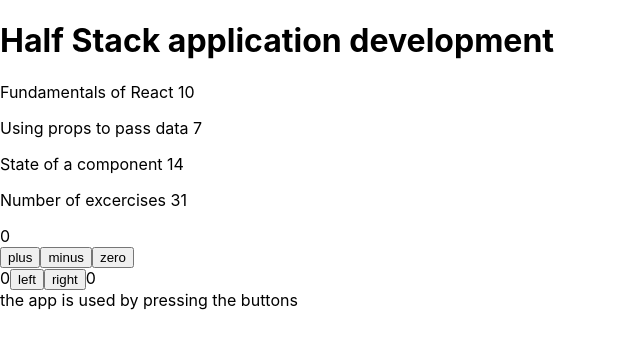
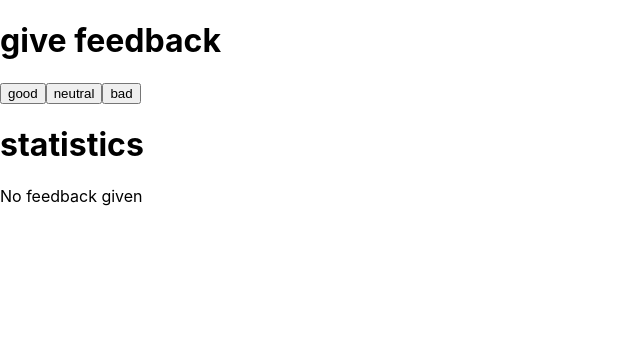
Before and after one commit to edvio4/part1, a React (Create React App) app: page / in a window 1280 px wide. Shown: the top 348 px of the page, without its empty margins (0-640 px from the left). Built offline with nearby package versions, Linux system fonts and the light colour scheme.

Commit message:
exercise for part 1d

```diff
--- a/src/App.js
+++ b/src/App.js
@@ -4,13 +4,17 @@
 import Part1ab from './Part1ab';
 import Part1c from './Part1c';
 import Part1d from './Part1d';
+import Part1dexer from './Part1dexer';
 
 function App() {
     return (
         <div>
-          <Part1ab />
-          <Part1c />
-          <Part1d />
+        {
+            // <Part1ab />
+            // <Part1c />
+            // <Part1d />
+        }
+        <Part1dexer />
         </div>
     );
 }
--- /dev/null
+++ b/src/Part1dexer.js
@@ -0,0 +1,78 @@
+import React, { useState } from 'react';
+import Button from './Button';
+
+const Statistic = ({text, stat}) => {
+    return (
+        <tr>
+            <td>
+            {text}
+            </td>
+            <td>
+            {stat}
+            </td>
+        </tr>
+    );
+}
+
+const Statistics = ({good, neutral, bad}) => {
+    const total = good+neutral+bad;
+    const average = (good*1+bad*-1)/total || 0;
+    const positive = `${good/total*100 || 0}%`;
+
+    if (!total) {
+        return (
+            <>
+                <div>
+                    No feedback given
+                </div>
+            </>
+        )
+    }
+
+    return (
+        <>
+            <table>
+                <Statistic text="good" stat={good} />
+                <Statistic text="neutral" stat={neutral} />
+                <Statistic text="bad" stat={bad} />
+                <Statistic text="all" stat={total} />
+                <Statistic text="average" stat={average} />
+                <Statistic text="positive" stat={positive} />
+            </table>
+        </>
+    );
+}
+
+const Part1dexer = () => {
+    const [good, setGood] = useState(0);
+    const [bad, setBad] = useState(0);
+    const [neutral, setNeutral] = useState(0);
+
+    const handleGoodClick = () => {
+        setGood(good + 1);
+    }
+
+    const handleBadClick = () => {
+        setBad(bad + 1);
+    }
+
+    const handleNeutralClick = () => {
+        setNeutral(neutral + 1);
+    }
+
+    return (
+        <div>
+            <h1>give feedback</h1>
+            <div>
+                <Button handleClick={handleGoodClick} text='good' />
+                <Button handleClick={handleNeutralClick} text='neutral' />
+                <Button handleClick={handleBadClick} text='bad' />
+            </div>
+
+            <h1>statistics</h1>
+            <Statistics good={good} neutral={neutral} bad={bad} />
+        </div>
+    );
+}
+
+export default Part1dexer;
```
